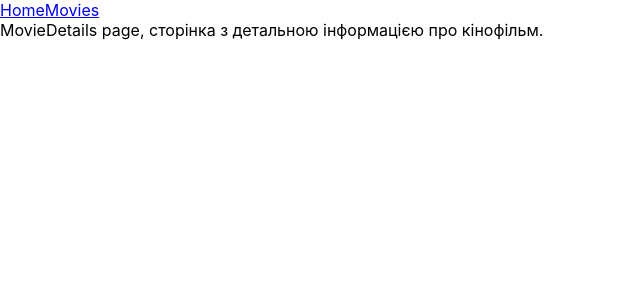
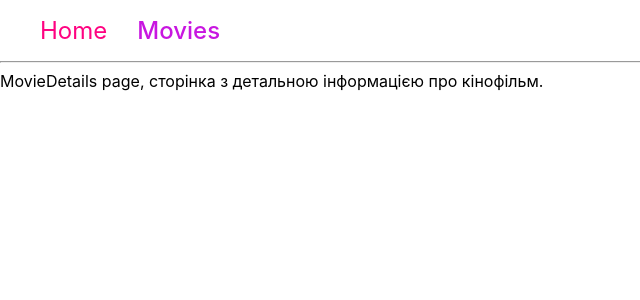
Before and after one commit to victoria2588/goit-react-hw-05-movies, a React (Create React App) app: page /goit-react-hw-05-movies/movies/1 in a window 1280 px wide. Shown: the top 300 px of the page, without its empty margins (0-640 px from the left). Built offline with nearby package versions, Linux system fonts and the light colour scheme.

Commit message:
commit 004
layout, home

```diff
--- a/package.json
+++ b/package.json
@@ -7,10 +7,12 @@
     "@testing-library/jest-dom": "^5.16.3",
     "@testing-library/react": "^12.1.4",
     "@testing-library/user-event": "^13.5.0",
+    "axios": "^1.5.0",
     "react": "^18.1.0",
     "react-dom": "^18.1.0",
     "react-router-dom": "^6.15.0",
     "react-scripts": "5.0.1",
+    "styled-components": "^6.0.7",
     "web-vitals": "^2.1.3"
   },
   "scripts": {
--- /dev/null
+++ b/src/api.js
@@ -0,0 +1,2 @@
+export const BASE_URL = 'https://api.themoviedb.org/3/';
+export const API_KEY = '6681e5624145dca4e352c9384e101aaa';
--- a/src/components/Layout/Layout.jsx
+++ b/src/components/Layout/Layout.jsx
@@ -1,15 +1,33 @@
 import React from 'react';
-import { NavLink } from 'react-router-dom';
-import { Outlet } from 'react-router-dom';
+import styled from 'styled-components';
+
+import { NavLink, Outlet } from 'react-router-dom';
+import { NavList } from './Layout.styled';
+
+const StyledLink = styled(NavLink)`
+  color: #ff0281;
+  text-decoration: none;
+  font-size: 24px;
+
+  &.active {
+    color: #c816e0;
+    font-weight: 500;
+  }
+`;
 
 const Layout = () => {
   return (
     <>
       <header>
-        <nav>
-          <NavLink to="/">Home</NavLink>
-          <NavLink to="/movies">Movies</NavLink>
-        </nav>
+        <NavList>
+          <li>
+            <StyledLink to="/">Home</StyledLink>
+          </li>
+          <li>
+            <StyledLink to="/movies">Movies</StyledLink>
+          </li>
+        </NavList>
+        <hr />
       </header>
       <main>
         <Outlet />
--- /dev/null
+++ b/src/components/Layout/Layout.styled.jsx
@@ -0,0 +1,7 @@
+import styled from 'styled-components';
+
+export const NavList = styled.ul`
+  display: flex;
+  gap: 30px;
+  list-style-type: none;
+`;
--- /dev/null
+++ b/src/pages/Home/Home.js
@@ -0,0 +1,33 @@
+import axios from 'axios';
+import { useEffect, useState } from 'react';
+import { Link } from 'react-router-dom';
+import { BASE_URL, API_KEY } from 'api';
+import { PageTitle, HomeListMovies } from './Home.styled.jsx';
+
+const Home = () => {
+  const [listMovies, setListMovies] = useState([]);
+  const [error, setError] = useState(null);
+
+  useEffect(() => {
+    axios
+      .get(`${BASE_URL}trending/movie/day?api_key=${API_KEY}`)
+      .then(({ data }) => setListMovies(data.results))
+      .catch(error => setError(error));
+  }, []);
+
+  return (
+    <div>
+      <PageTitle>Trending today</PageTitle>
+      <HomeListMovies>
+        {error && <p>{error.message}</p>}
+        {listMovies.map(movie => (
+          <li key={movie.id}>
+            <Link to={`movies/${movie.id}`}>{movie.title}</Link>
+          </li>
+        ))}
+      </HomeListMovies>
+    </div>
+  );
+};
+
+export default Home;
--- a/src/pages/Home/Home.jsx
+++ /dev/null
@@ -1,7 +0,0 @@
-const Home = () => {
-  return (
-    <div>Home page, домашня сторінка зі списком популярних кінофільмів</div>
-  );
-};
-
-export default Home;
--- /dev/null
+++ b/src/pages/Home/Home.styled.jsx
@@ -0,0 +1,12 @@
+import styled from 'styled-components';
+
+export const PageTitle = styled.h1`
+  font-size: 32px;
+  color: #f707d7;
+  text-align: center;
+`;
+
+export const HomeListMovies = styled.ul`
+  list-style-type: none;
+  font-size: 18px;
+`;
```
Also changed, not shown: 1 other file (tests, documents, lock files or other folders).
